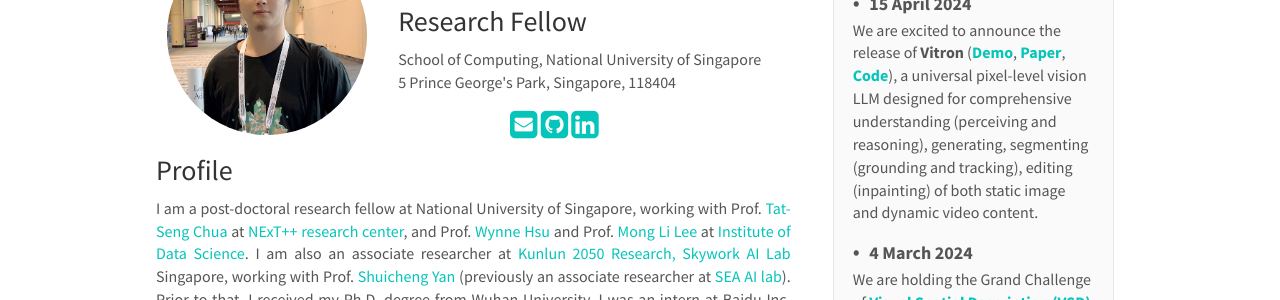
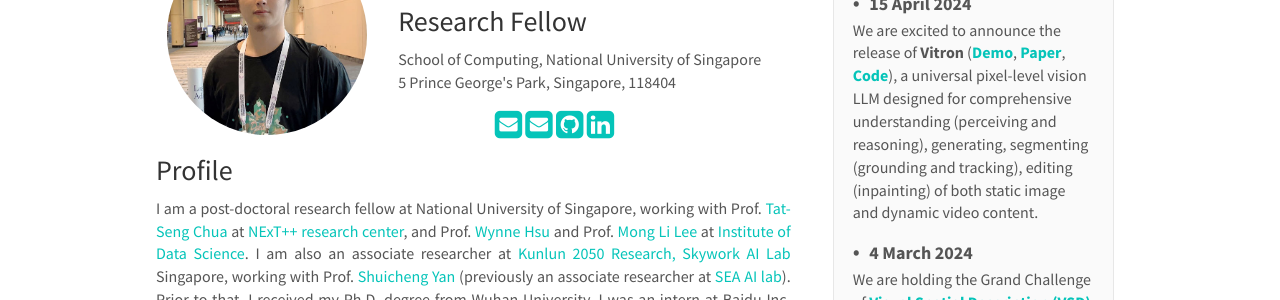
Before and after one commit to scofield7419/scofield7419.github.io, a Jekyll site: the page built from _pages/home.md, in a window 1280 px wide. Shown: the part 155-455 px from the top of the page. Built offline with Jekyll 4.4.1, drawn with Linux system fonts in a browser that asks for light colours; nearby versions of some CDN libraries; comment, search, counter and statistics services are not loaded; a style sheet for code colours, icons or effects is not loaded.

Commit message:
Update home.md

```diff
--- a/_pages/home.md
+++ b/_pages/home.md
@@ -23,6 +23,7 @@
                     <div style="margin-top: 15px;margin-left: -80px">
                         <center>
                             {% if member.website %}<a href="{{ member.website }}" target="_blank" ><i class="fa fa-home fa-2x"></i></a> {% endif %}
+                            {% if member.email2 %}<a href="mailto:{{ member.email2 }}" target="_blank"><i class="fa fa-envelope-square fa-2x"></i></a> {% endif %}
                             {% if member.email %}<a href="mailto:{{ member.email }}" target="_blank"><i class="fa fa-envelope-square fa-2x"></i></a> {% endif %}
                             {% if member.github %} <a href="{{ member.github }}" target="_blank"><i class="fa fa-github-square fa-2x"></i></a> {% endif %}
                             {% if member.dblp %} <a href="{{ member.dblp }}" target="_blank"><i class="ai ai-dblp-square ai-2x"></i></a> {% endif %}
```
